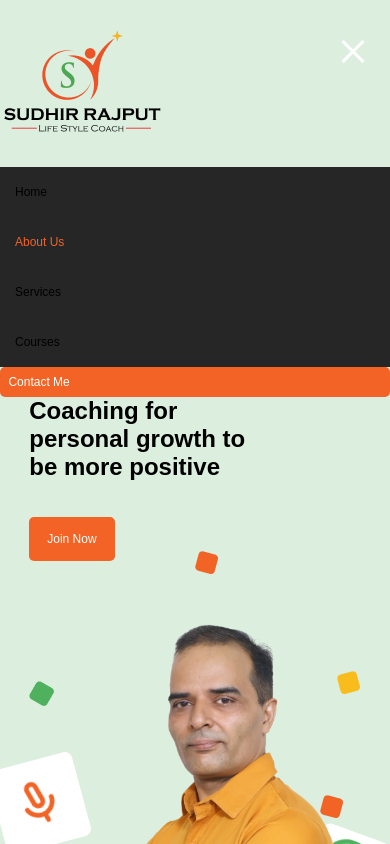
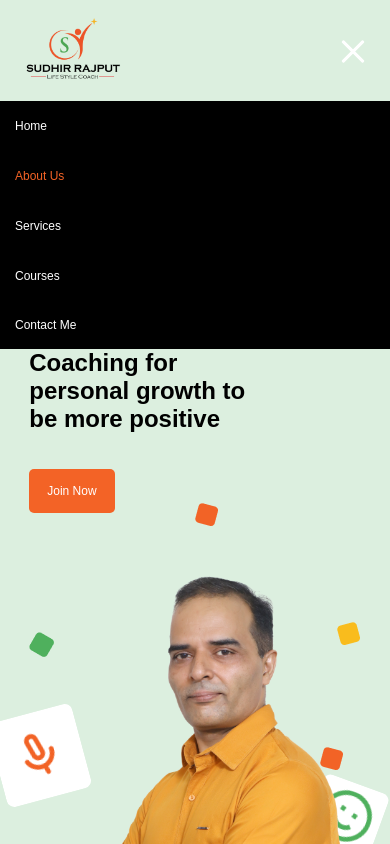
Before and after one commit to Sumit-00/Sudhir-website, a plain HTML site: page aboutPage/about.html in a window 390 px wide. Both pictures are taken after a click on the link 355 px from the left and 53 px from the top of the page. Shown: the top 844 px of the page. Drawn offline with nearby package versions, Linux system fonts and the light colour scheme.

Commit message:
initial commit

```diff
--- a/aboutPage/about-mobile.css
+++ b/aboutPage/about-mobile.css
@@ -7,6 +7,26 @@ html {
 }
 img {
   max-width: 100%;
+}
+.brand img {
+  margin-left: 2rem;
+  max-width: 25%;
+}
+nav ul li a {
+  background-color: black;
+}
+nav ul li a:last-of-type {
+  border-radius: 0;
+  background-color: black;
+  padding: 15px;
+}
+nav ul li a,
+nav ul li a:visited {
+  color: white;
+}
+
+.navigation ul li a {
+  color: white;
 }
 .about-community {
   grid-template-columns: 1fr;
@@ -39,6 +59,7 @@ img {
 }
 .about-footer {
   display: grid;
+  grid-template-columns: 1fr;
 }
 .footer-links {
   gap: 2rem;
--- a/aboutPage/about.html
+++ b/aboutPage/about.html
@@ -205,7 +205,7 @@
           <ul>
             <li><a href="#">About Us</a></li>
             <li><a href="#">Our Services</a></li>
-            <li><a href="../contact.html" target="_blank">Contact Us</a></li>
+            <li><a href="../contactUs/contact.html" target="_blank">Contact Us</a></li>
           </ul>
         </div>
         <div class="links services">
--- a/contactUs/contact.css
+++ b/contactUs/contact.css
@@ -14,6 +14,26 @@
   }
   img {
     max-width: 100%;
+  }
+  .brand img {
+    margin-left: 2rem;
+    max-width: 25%;
+  }
+  nav ul li a {
+    background-color: black;
+  }
+  nav ul li a:last-of-type {
+    border-radius: 0;
+    background-color: black;
+    padding: 15px;
+  }
+  nav ul li a,
+  nav ul li a:visited {
+    color: white;
+  }
+
+  .navigation ul li a {
+    color: white;
   }
   .hero-section {
     grid-template-columns: 1fr;
@@ -40,6 +60,7 @@
   }
   .footer {
     display: grid;
+    grid-template-columns: 1fr;
   }
   .footer-links {
     margin-top: 3rem;
```
Also changed, not shown: mobile.css (+2 -5 lines).
